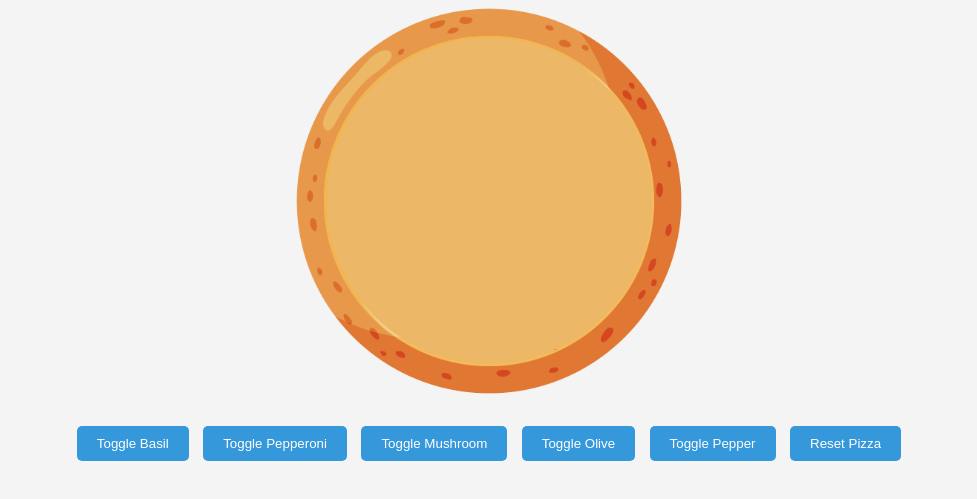
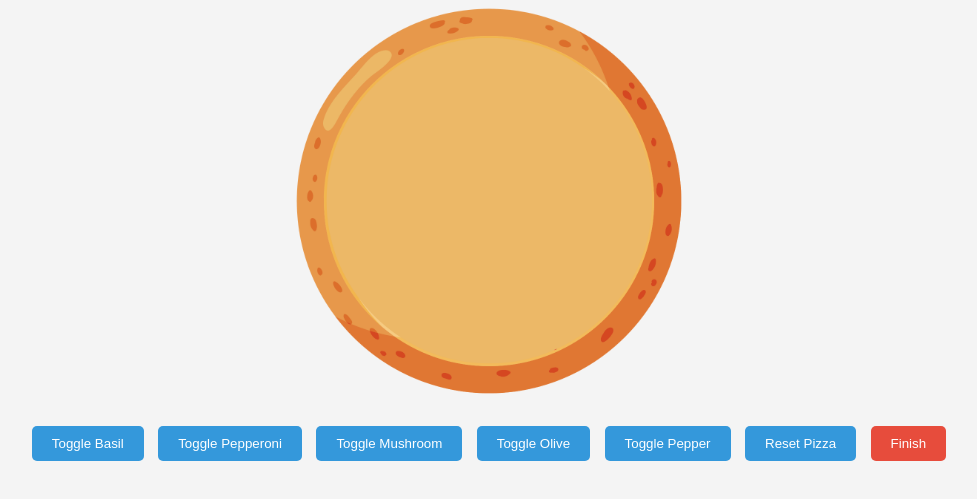
Before and after one commit to neptvnism/PizzaMaker, a plain HTML site: page index.html in a window 1280 px wide. Shown: the part 79-578 px from the top of the page, without its empty margins (151-1128 px from the left). Drawn offline with Linux system fonts and the light colour scheme.

Commit message:
session 6
added a finish feature + animation

```diff
--- a/index.html
+++ b/index.html
@@ -18,6 +18,7 @@
             background-image: url('pizza.png');
             background-size: cover;
             border-radius: 50%;
+            transition: transform 2s;
         }
         .topping {
             position: absolute;
@@ -43,6 +44,21 @@
         .topping-button:hover {
             background-color: #2980b9;
         }
+        .finish-button {
+            padding: 10px 20px;
+            margin: 5px;
+            border: none;
+            border-radius: 5px;
+            background-color: #e74c3c;
+            color: white;
+            cursor: pointer;
+        }
+        .finish-button:hover {
+            background-color: #c0392b;
+        }
+        .spin {
+            transform: rotate(360deg);
+        }
     </style>
 </head>
 <body>
@@ -61,6 +77,7 @@
         <button class="topping-button" onclick="toggleTopping('olive')">Toggle Olive</button>
         <button class="topping-button" onclick="toggleTopping('pepper')">Toggle Pepper</button>
         <button class="topping-button" onclick="resetPizza()">Reset Pizza</button>
+        <button class="finish-button" onclick="finishPizza()">Finish</button>
     </div>
 
     <script>
@@ -83,6 +100,14 @@
             });
             zIndexCounter = 1;
         }
+
+        function finishPizza() {
+            const pizzaMaker = document.getElementById('pizza-maker');
+            pizzaMaker.classList.add('spin');
+            setTimeout(() => {
+                pizzaMaker.classList.remove('spin');
+            }, 2000); // Reset spin after animation
+        }
     </script>
 </body>
 </html>
```
